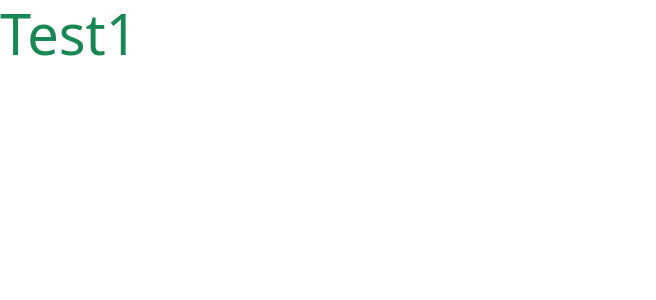
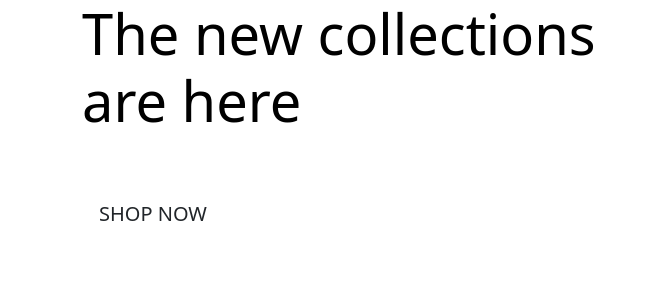
Before and after one commit to mitchdavenport88/boutique_ado, a Django app: page / in a window 1280 px wide. Shown: the top 300 px of the page, without its empty margins (0-656 px from the left). Run offline with Django 3.2, Linux system fonts and the light colour scheme.

Commit message:
Add homepage content

```diff
--- a/boutique_ado/settings.py
+++ b/boutique_ado/settings.py
@@ -21,7 +21,7 @@
 # See https://docs.djangoproject.com/en/3.2/howto/deployment/checklist/
 
 # SECURITY WARNING: keep the secret key used in production secret!
-SECRET_KEY = ''
+SECRET_KEY = '/u_=J;rB,3s#HCl'
 
 # SECURITY WARNING: don't run with debug turned on in production!
 DEBUG = True
--- a/home/templates/home/index.html
+++ b/home/templates/home/index.html
@@ -1,6 +1,29 @@
 {% extends "base.html" %}
 {% load static %}
 
+{% block page_header %}
+    <div class="container header-container">
+        <div class="row">
+            <div class="col"></div>
+        </div>
+    </div>
+{% endblock %}
+
 {% block content %}
-    <h1 class="display-4 text-success">Test1</h1>
+    <div class="container h-100">
+        <div class="row h-100">
+            <div class="col-7 col-md-6 my-auto">
+                <h1 class="display-4 logo-font text-black">
+                    The new collections are here
+                </h1>
+                <div class="my-5">
+                    <h4>
+                        <a href="" class="shop-now btn btn-lg rounded-0 text-uppercase py-3">
+                            Shop Now
+                        </a>
+                    </h4>
+                </div>
+            </div>
+        </div>
+    </div>
 {% endblock %}
```
